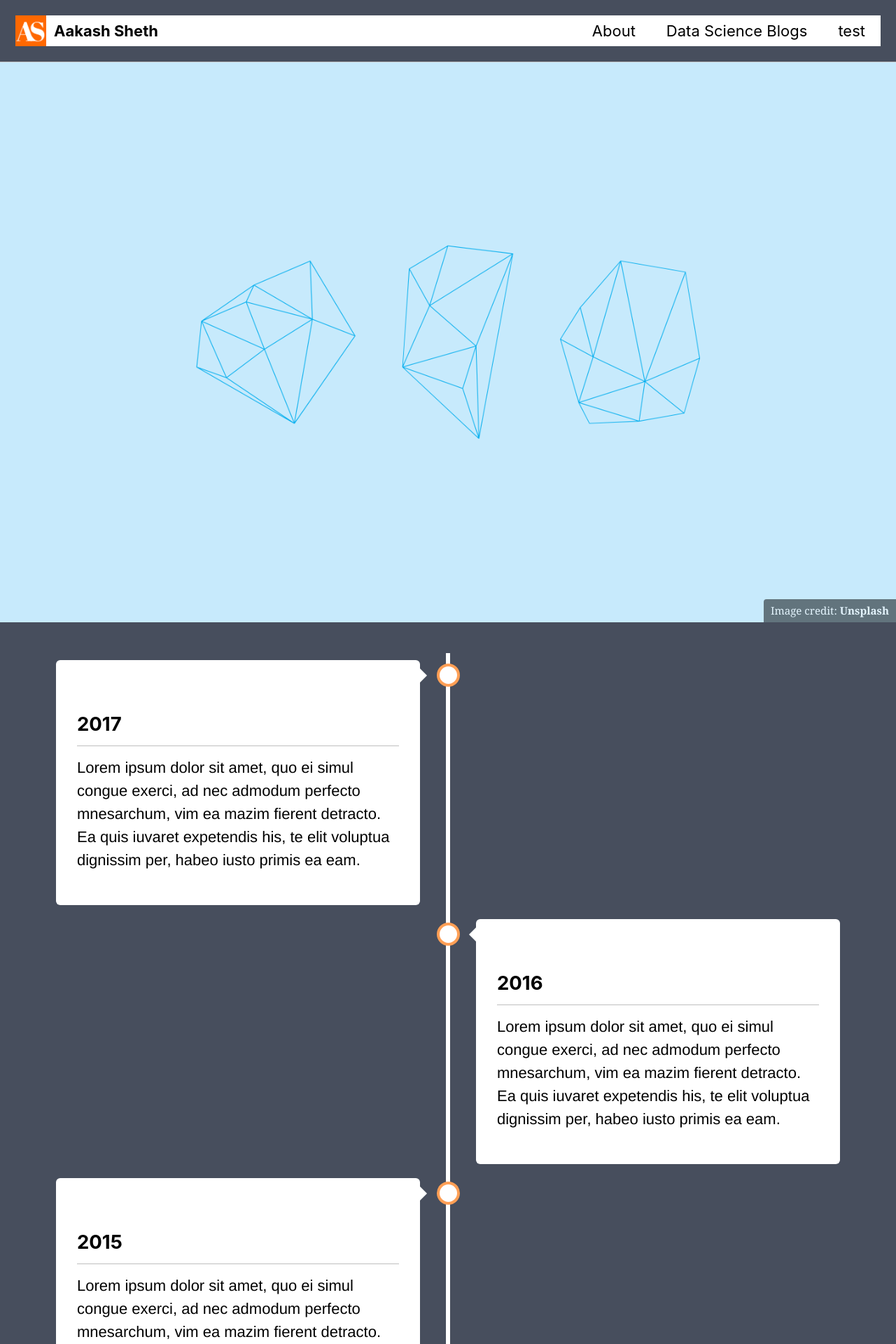
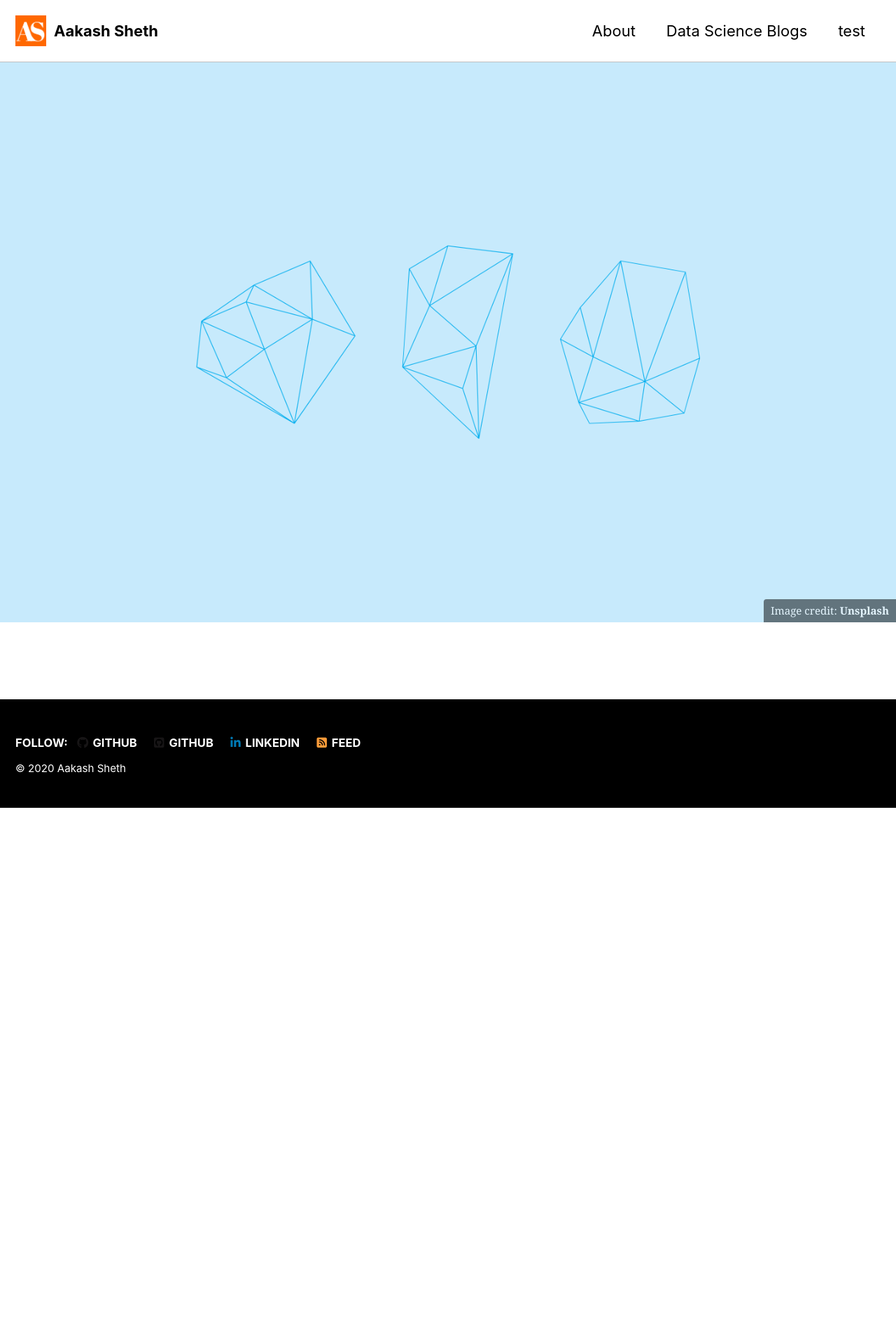
Before and after one commit to aakash-sheth/aakash-sheth.github.io, a Jekyll site: the page built from index.html, in a window 1280 px wide. Shown: the top 1920 px of the page at 70% size. Built offline with Jekyll 4.4.1, drawn with Linux system fonts in a browser that asks for light colours; cached includes are drawn as plain includes; nearby versions of some CDN libraries; the list of posts is cut into pages by our own code; after the commit the page ends 1154 px from its top, so only the background shows below that; some of the changed text lies outside the part shown.

```diff
--- a/index.html
+++ b/index.html
@@ -4,186 +4,3 @@ header:
   image: "/images/GeoShapes_2880x1800(Mathew Overton).png"
   caption: "Image credit: [**Unsplash**](http://simpledesktops.com/browse/)"
 ---
-
-<html>
-<head>
-<meta name="viewport" content="width=device-width, initial-scale=1.0">
-<style>
-* {
-  box-sizing: border-box;
-}
-
-body {
-  background-color: #474e5d;
-  font-family: Helvetica, sans-serif;
-}
-
-/* The actual timeline (the vertical ruler) */
-.timeline {
-  position: relative;
-  max-width: 1200px;
-  margin: 0 auto;
-}
-
-/* The actual timeline (the vertical ruler) */
-.timeline::after {
-  content: '';
-  position: absolute;
-  width: 6px;
-  background-color: white;
-  top: 0;
-  bottom: 0;
-  left: 50%;
-  margin-left: -3px;
-}
-
-/* Container around content */
-.container {
-  padding: 10px 40px;
-  position: relative;
-  background-color: inherit;
-  width: 50%;
-}
-
-/* The circles on the timeline */
-.container::after {
-  content: '';
-  position: absolute;
-  width: 25px;
-  height: 25px;
-  right: -17px;
-  background-color: white;
-  border: 4px solid #FF9F55;
-  top: 15px;
-  border-radius: 50%;
-  z-index: 1;
-}
-
-/* Place the container to the left */
-.left {
-  left: 0;
-}
-
-/* Place the container to the right */
-.right {
-  left: 50%;
-}
-
-/* Add arrows to the left container (pointing right) */
-.left::before {
-  content: " ";
-  height: 0;
-  position: absolute;
-  top: 22px;
-  width: 0;
-  z-index: 1;
-  right: 30px;
-  border: medium solid white;
-  border-width: 10px 0 10px 10px;
-  border-color: transparent transparent transparent white;
-}
-
-/* Add arrows to the right container (pointing left) */
-.right::before {
-  content: " ";
-  height: 0;
-  position: absolute;
-  top: 22px;
-  width: 0;
-  z-index: 1;
-  left: 30px;
-  border: medium solid white;
-  border-width: 10px 10px 10px 0;
-  border-color: transparent white transparent transparent;
-}
-
-/* Fix the circle for containers on the right side */
-.right::after {
-  left: -16px;
-}
-
-/* The actual content */
-.content {
-  padding: 20px 30px;
-  background-color: white;
-  position: relative;
-  border-radius: 6px;
-}
-
-/* Media queries - Responsive timeline on screens less than 600px wide */
-@media screen and (max-width: 600px) {
-  /* Place the timelime to the left */
-  .timeline::after {
-  left: 31px;
-  }
-
-  /* Full-width containers */
-  .container {
-  width: 100%;
-  padding-left: 70px;
-  padding-right: 25px;
-  }
-
-  /* Make sure that all arrows are pointing leftwards */
-  .container::before {
-  left: 60px;
-  border: medium solid white;
-  border-width: 10px 10px 10px 0;
-  border-color: transparent white transparent transparent;
-  }
-
-  /* Make sure all circles are at the same spot */
-  .left::after, .right::after {
-  left: 15px;
-  }
-
-  /* Make all right containers behave like the left ones */
-  .right {
-  left: 0%;
-  }
-}
-</style>
-</head>
-<body>
-
-<div class="timeline">
-  <div class="container left">
-    <div class="content">
-      <h2>2017</h2>
-      <p>Lorem ipsum dolor sit amet, quo ei simul congue exerci, ad nec admodum perfecto mnesarchum, vim ea mazim fierent detracto. Ea quis iuvaret expetendis his, te elit voluptua dignissim per, habeo iusto primis ea eam.</p>
-    </div>
-  </div>
-  <div class="container right">
-    <div class="content">
-      <h2>2016</h2>
-      <p>Lorem ipsum dolor sit amet, quo ei simul congue exerci, ad nec admodum perfecto mnesarchum, vim ea mazim fierent detracto. Ea quis iuvaret expetendis his, te elit voluptua dignissim per, habeo iusto primis ea eam.</p>
-    </div>
-  </div>
-  <div class="container left">
-    <div class="content">
-      <h2>2015</h2>
-      <p>Lorem ipsum dolor sit amet, quo ei simul congue exerci, ad nec admodum perfecto mnesarchum, vim ea mazim fierent detracto. Ea quis iuvaret expetendis his, te elit voluptua dignissim per, habeo iusto primis ea eam.</p>
-    </div>
-  </div>
-  <div class="container right">
-    <div class="content">
-      <h2>2012</h2>
-      <p>Lorem ipsum dolor sit amet, quo ei simul congue exerci, ad nec admodum perfecto mnesarchum, vim ea mazim fierent detracto. Ea quis iuvaret expetendis his, te elit voluptua dignissim per, habeo iusto primis ea eam.</p>
-    </div>
-  </div>
-  <div class="container left">
-    <div class="content">
-      <h2>2011</h2>
-      <p>Lorem ipsum dolor sit amet, quo ei simul congue exerci, ad nec admodum perfecto mnesarchum, vim ea mazim fierent detracto. Ea quis iuvaret expetendis his, te elit voluptua dignissim per, habeo iusto primis ea eam.</p>
-    </div>
-  </div>
-  <div class="container right">
-    <div class="content">
-      <h2>2007</h2>
-      <p>Lorem ipsum dolor sit amet, quo ei simul congue exerci, ad nec admodum perfecto mnesarchum, vim ea mazim fierent detracto. Ea quis iuvaret expetendis his, te elit voluptua dignissim per, habeo iusto primis ea eam.</p>
-    </div>
-  </div>
-</div>
-
-</body>
-</html>
```
Also changed, not shown: test.html (+13 -10 lines).
